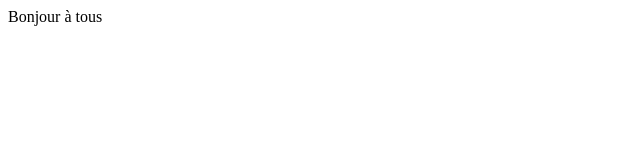
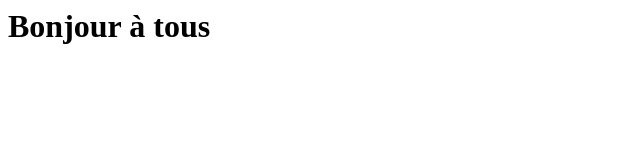
Before and after one commit to AbasseDIGMA/AbasseDIGMA.github.io, a plain HTML site: page index.html in a window 1280 px wide. Shown: the whole page, without its empty margins (0-640 px from the left). Drawn offline with Linux system fonts and the light colour scheme.

Commit message:
Update index.html

```diff
--- a/index.html
+++ b/index.html
@@ -1 +1 @@
-<h>Bonjour à tous</h>
+<h1>Bonjour à tous</h1>
```
